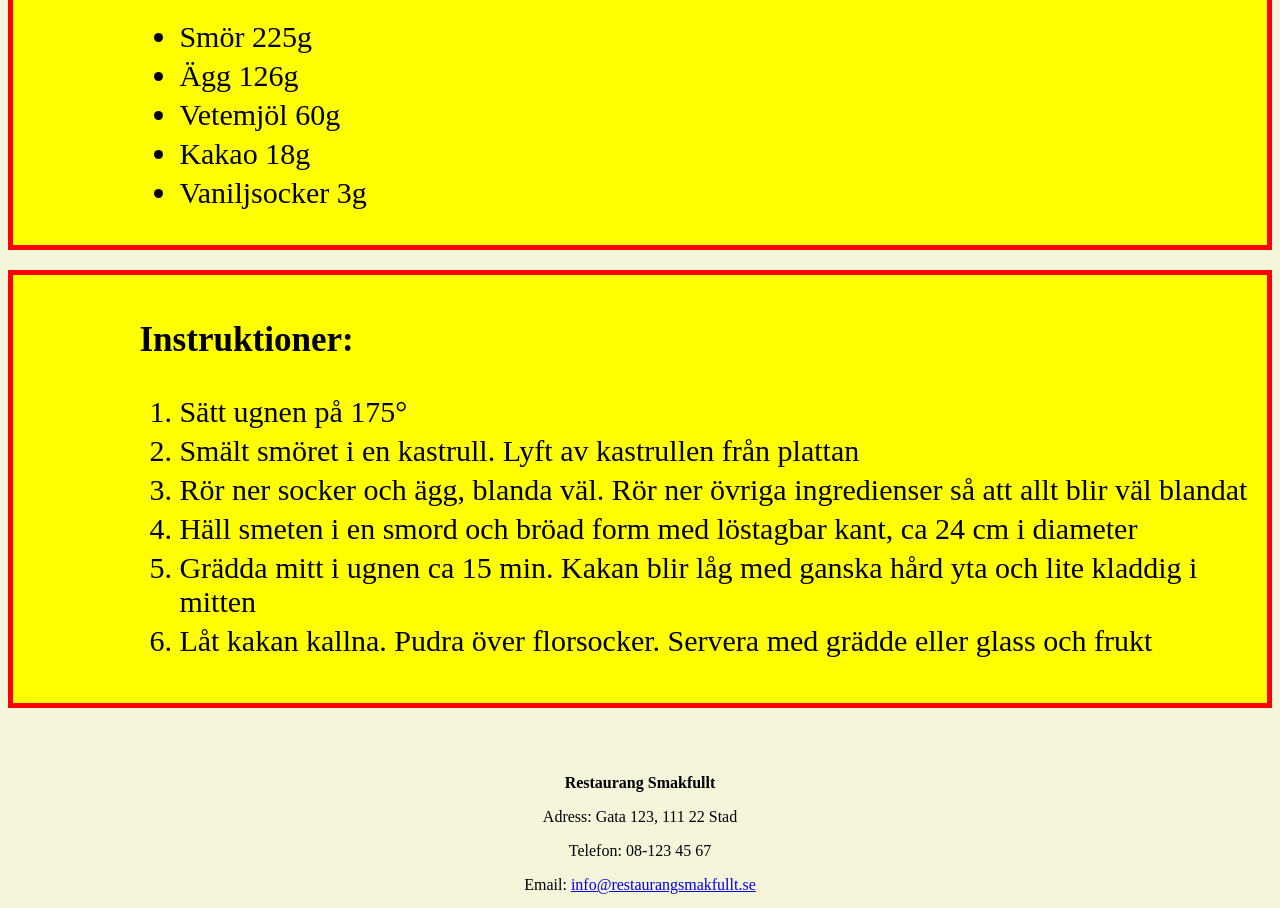
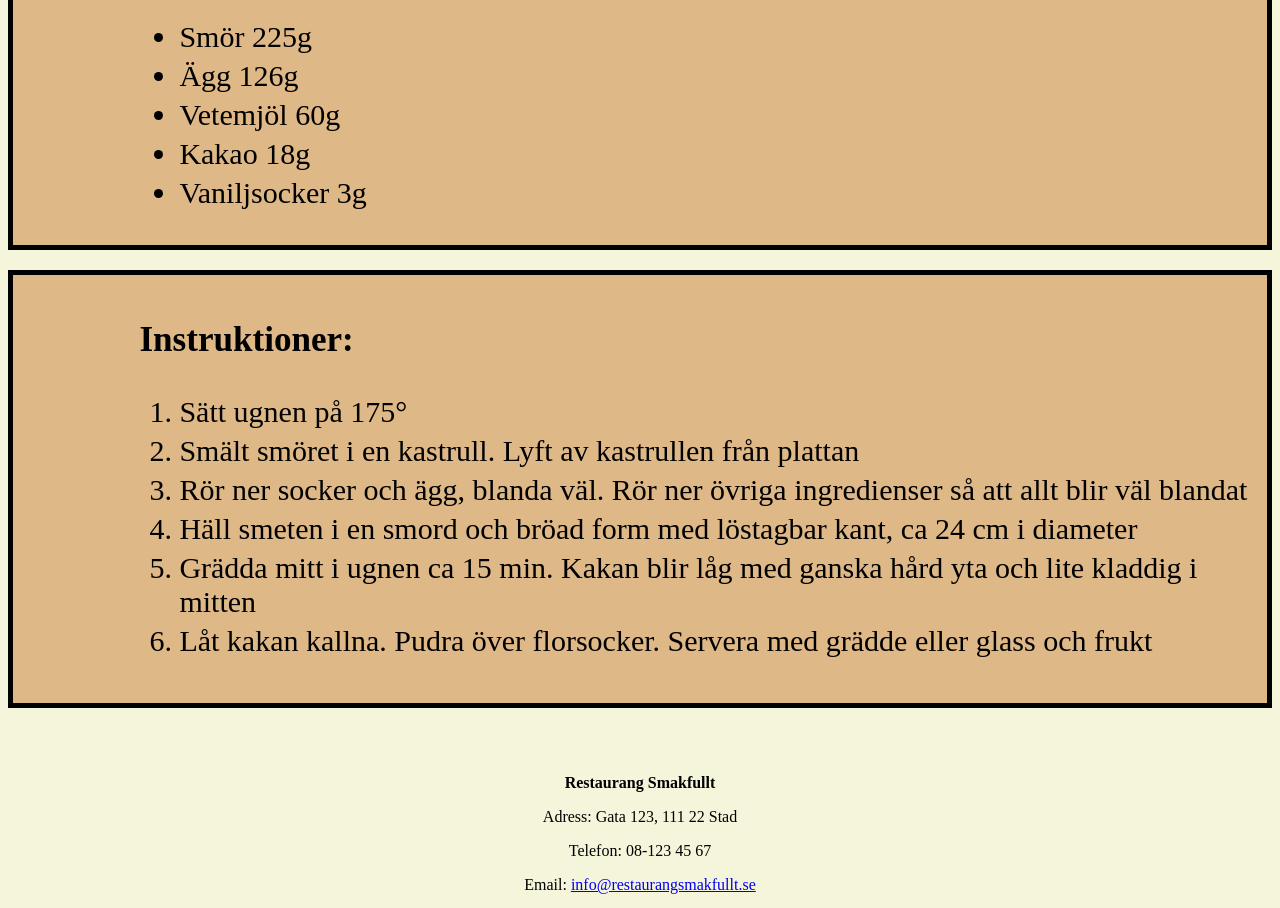
Before and after one commit to Panas425/exercise-html-css-recipe-main, a plain HTML site: page index.html in a window 1280 px wide. Shown: the part 632-1540 px from the top of the page. Drawn offline with Linux system fonts and the light colour scheme.

Commit message:
did some changes

```diff
--- a/index.css
+++ b/index.css
@@ -9,19 +9,18 @@ li{
     padding-bottom: 5px;
 }
 .ingredienser{
-    background-color: yellow;
+    background-color: burlywood;
     font-size: 30px;
     padding-left: 10%;
-    border: 5px solid red;
-    margin-bottom: 20px; /* Adds space below each section */
-    border: 5px solid red; /* Adds a border around each section */
+    margin-bottom: 20px;
+    border: 5px solid black;
 }
 .instructions{
     padding: 10px;
     font-size: 30px;
     padding-left: 10%;
-    border: 5px solid red;
-    background-color: yellow;
+    border: 5px solid black;
+    background-color: burlywood;
 }
 footer{
     padding: 50px;
```
